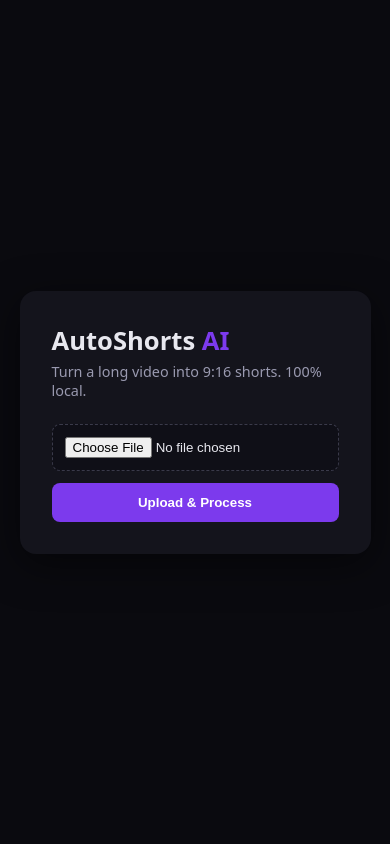
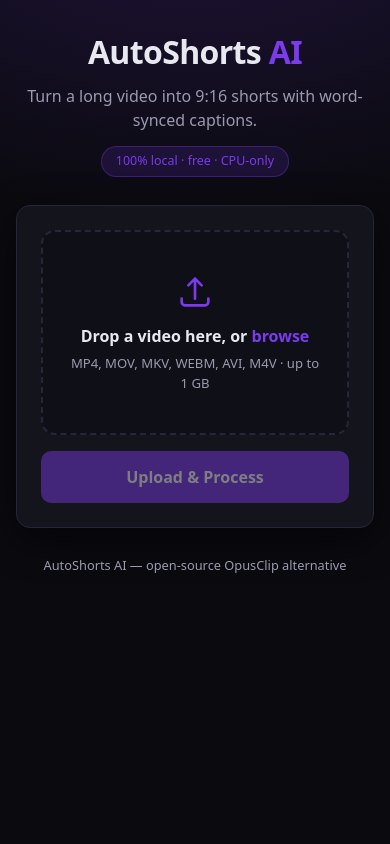
Before and after one commit to yarrbakr/Shortsmith, a Flask app: page / in a window 390 px wide. Run offline with Flask 3, Linux system fonts and the light colour scheme.

Commit message:
Phase 6: full UI, inline previews, captions viewer + MIT license
- Rebuild templates/index.html into the full UI (hero, drag-and-drop
  dropzone, staged progress chips, responsive results grid)
- static/app.js: file select (click/drag), 1s status polling, results
  cards with inline 9:16 video previews, MP4/SRT downloads, lazy caption
  viewer (SRT name derived client-side per Phase-5 carry-forward)
- static/style.css: responsive CSS-grid cards on the dark #0a0a0f/#7C3AED theme
- app.py: /download honors ?inline=1 (as_attachment=False) for inline
  playback + in-browser SRT; attachment default and traversal guard intact
- renderer.py: +faststart for web-streamable MP4 output
- Add MIT LICENSE; polish README (usage, Python 3.12 fix, license);
  RESEARCH + progress notes; log deferred in-browser audio-preview issue

Co-Authored-By: Claude Opus 4.8 <noreply@anthropic.com>

```diff
--- a/app.py
+++ b/app.py
@@ -97,7 +97,12 @@ def create_app() -> Flask:
         target = (job_dir / safe_name).resolve()
         if job_dir not in target.parents or not target.is_file():
             abort(404)
-        return send_from_directory(job_dir, safe_name, as_attachment=True)
+        # `?inline=1` serves the file without forcing a download so the UI can
+        # play clips in a <video> element and read an .srt in-browser. Werkzeug
+        # still honors HTTP range requests, so video seeking works. Default
+        # (no param) keeps the download-as-attachment behavior.
+        inline = request.args.get("inline", "").lower() in {"1", "true", "yes"}
+        return send_from_directory(job_dir, safe_name, as_attachment=not inline)
 
     @app.errorhandler(413)
     def too_large(_err):
--- a/pipeline/renderer.py
+++ b/pipeline/renderer.py
@@ -72,7 +72,10 @@ def render(video_path: Path, clip: dict, out_dir: Path) -> Path:
             codec=CONFIG.VIDEO_CODEC,
             audio_codec=CONFIG.AUDIO_CODEC,
             preset=CONFIG.RENDER_PRESET,
-            ffmpeg_params=["-crf", str(CONFIG.RENDER_CRF)],
+            # +faststart moves the moov atom to the front so browsers can stream
+            # the clip inline (and decode its audio) without first fetching the
+            # tail of the file. Harmless for downloaded playback.
+            ffmpeg_params=["-crf", str(CONFIG.RENDER_CRF), "-movflags", "+faststart"],
             threads=os.cpu_count() or 2,
             logger=None,
         )
--- a/static/app.js
+++ b/static/app.js
@@ -1,39 +1,87 @@
-// Module 1 — minimal upload + live progress polling. Full UI in Phase 6.
+// Module 6 — upload, drag-and-drop, live progress, results grid + caption viewer.
 "use strict";
 
 const form = document.getElementById("upload-form");
+const dropzone = document.getElementById("dropzone");
+const fileInput = document.getElementById("video-input");
+const dzHint = document.getElementById("dz-hint");
 const submitBtn = document.getElementById("submit-btn");
-const statusBox = document.getElementById("status");
+
+const statusCard = document.getElementById("status");
 const statusText = document.getElementById("status-text");
 const barFill = document.getElementById("bar-fill");
-const resultsList = document.getElementById("results");
+const stagesEl = document.getElementById("stages");
+
+const resultsSection = document.getElementById("results-section");
+const resultsGrid = document.getElementById("results");
+const resultsCount = document.getElementById("results-count");
+const resultsPlural = document.getElementById("results-plural");
+const resetBtn = document.getElementById("reset-btn");
+
+const DEFAULT_HINT = dzHint.innerHTML;
+// progress % at which each stage becomes active (matches the orchestrator).
+const STAGE_THRESHOLDS = { transcribe: 10, score: 40, select: 60, render: 65 };
 
 let pollTimer = null;
+let currentJobId = null;
+
+// --- File selection (click + drag-and-drop) --------------------------------
+
+fileInput.addEventListener("change", () => {
+  if (fileInput.files.length) selectFile(fileInput.files[0]);
+});
+
+["dragenter", "dragover"].forEach((evt) =>
+  dropzone.addEventListener(evt, (e) => {
+    e.preventDefault();
+    dropzone.classList.add("drag-active");
+  })
+);
+["dragleave", "drop"].forEach((evt) =>
+  dropzone.addEventListener(evt, (e) => {
+    e.preventDefault();
+    dropzone.classList.remove("drag-active");
+  })
+);
+dropzone.addEventListener("drop", (e) => {
+  const file = e.dataTransfer?.files?.[0];
+  if (!file) return;
+  fileInput.files = e.dataTransfer.files;
+  selectFile(file);
+});
+
+function selectFile(file) {
+  dzHint.textContent = `${file.name} · ${formatSize(file.size)}`;
+  submitBtn.disabled = false;
+}
+
+// --- Upload + polling ------------------------------------------------------
 
 form.addEventListener("submit", async (event) => {
   event.preventDefault();
-  const input = document.getElementById("video-input");
-  if (!input.files.length) return;
+  if (!fileInput.files.length) return;
 
   const data = new FormData();
-  data.append("video", input.files[0]);
+  data.append("video", fileInput.files[0]);
 
   setBusy(true);
-  resultsList.innerHTML = "";
-  statusBox.classList.remove("hidden");
-  render({ status: "uploading", progress: 0, message: "Uploading..." });
+  resultsSection.classList.add("hidden");
+  resultsGrid.innerHTML = "";
+  statusCard.classList.remove("hidden", "error");
+  render({ status: "uploading", progress: 0, message: "Uploading…" });
 
   try {
     const res = await fetch("/upload", { method: "POST", body: data });
     const body = await res.json();
     if (!res.ok) {
-      render({ status: "error", progress: 0, message: body.error || "Upload failed." });
+      renderError(body.error || "Upload failed.");
       setBusy(false);
       return;
     }
+    currentJobId = body.job_id;
     poll(body.job_id);
   } catch (err) {
-    render({ status: "error", progress: 0, message: "Network error: " + err });
+    renderError("Network error: " + err);
     setBusy(false);
   }
 });
@@ -48,35 +96,177 @@ function poll(jobId) {
       if (job.status === "done" || job.status === "error") {
         clearInterval(pollTimer);
         setBusy(false);
-        if (job.status === "done") showResults(job.results);
+        if (job.status === "done") showResults(jobId, job.results);
+        else renderError(job.message || "Processing failed.");
       }
     } catch (err) {
       clearInterval(pollTimer);
-      render({ status: "error", progress: 0, message: "Lost connection: " + err });
+      renderError("Lost connection: " + err);
       setBusy(false);
     }
   }, 1000);
 }
 
+// --- Rendering -------------------------------------------------------------
+
 function render(job) {
   const pct = Math.max(0, Math.min(100, job.progress || 0));
   barFill.style.width = pct + "%";
-  statusText.textContent = `[${job.status}] ${job.message || ""}`;
+  statusText.textContent = job.message || `[${job.status}]`;
+
+  // Light up the stage chips based on progress.
+  for (const chip of stagesEl.querySelectorAll(".stage")) {
+    const threshold = STAGE_THRESHOLDS[chip.dataset.stage];
+    chip.classList.toggle("active", pct >= threshold);
+  }
 }
 
-function showResults(results) {
-  resultsList.innerHTML = "";
-  (results || []).forEach((clip) => {
-    const li = document.createElement("li");
-    const link = document.createElement("a");
-    link.href = clip.url;
-    link.textContent = `Download ${clip.file}`;
-    li.appendChild(link);
-    resultsList.appendChild(li);
+function renderError(message) {
+  statusCard.classList.remove("hidden");
+  statusCard.classList.add("error");
+  statusText.textContent = message;
+  barFill.style.width = "100%";
+}
+
+function showResults(jobId, results) {
+  resultsGrid.innerHTML = "";
+  const clips = results || [];
+
+  resultsCount.textContent = clips.length;
+  resultsPlural.style.display = clips.length === 1 ? "none" : "inline";
+  resultsSection.classList.remove("hidden");
+
+  if (!clips.length) {
+    const empty = document.createElement("p");
+    empty.className = "empty-note";
+    empty.textContent = "No clips were generated for this video.";
+    resultsGrid.appendChild(empty);
+    return;
+  }
+
+  clips.forEach((clip, i) => resultsGrid.appendChild(buildCard(jobId, clip, i)));
+}
+
+function buildCard(jobId, clip, index) {
+  const srtFile = clip.file.replace(/\.mp4$/i, ".srt");
+  const srtUrl = `/download/${jobId}/${encodeURIComponent(srtFile)}`;
+  const duration = clip.end != null && clip.start != null ? clip.end - clip.start : null;
+
+  const card = document.createElement("article");
+  card.className = "clip-card";
+
+  const video = document.createElement("video");
+  video.className = "clip-video";
+  video.controls = true;
+  video.preload = "metadata";
+  video.src = `${clip.url}?inline=1`;
+  card.appendChild(video);
+
+  const body = document.createElement("div");
+  body.className = "clip-body";
+
+  const title = document.createElement("h3");
+  title.className = "clip-title";
+  title.textContent = `Clip ${index + 1}`;
+  body.appendChild(title);
+
+  const badges = document.createElement("div");
+  badges.className = "badges";
+  if (clip.start != null && clip.end != null) {
+    badges.appendChild(badge(`${formatTime(clip.start)}–${formatTime(clip.end)}`));
+  }
+  if (duration != null) badges.appendChild(badge(`${duration.toFixed(1)}s`));
+  if (clip.score != null) badges.appendChild(badge(`score ${Number(clip.score).toFixed(2)}`, "score"));
+  body.appendChild(badges);
+
+  const actions = document.createElement("div");
+  actions.className = "actions";
+  actions.appendChild(linkBtn(clip.url, "Download MP4", "primary"));
+  actions.appendChild(linkBtn(srtUrl, "Download SRT", "secondary"));
+
+  const capBtn = document.createElement("button");
+  capBtn.type = "button";
+  capBtn.className = "btn secondary";
+  capBtn.textContent = "Captions";
+  actions.appendChild(capBtn);
+  body.appendChild(actions);
+
+  const captions = document.createElement("pre");
+  captions.className = "captions hidden";
+  body.appendChild(captions);
+
+  let loaded = false;
+  capBtn.addEventListener("click", async () => {
+    captions.classList.toggle("hidden");
+    capBtn.classList.toggle("active");
+    if (loaded || captions.classList.contains("hidden")) return;
+    loaded = true;
+    captions.textContent = "Loading captions…";
+    try {
+      const res = await fetch(`${srtUrl}?inline=1`);
+      captions.textContent = res.ok ? (parseSrt(await res.text()) || "No captions for this clip.")
+                                    : "No captions for this clip.";
+    } catch {
+      captions.textContent = "Could not load captions.";
+    }
   });
+
+  card.appendChild(body);
+  return card;
+}
+
+// --- Small helpers ---------------------------------------------------------
+
+function badge(text, variant) {
+  const span = document.createElement("span");
+  span.className = "badge-chip" + (variant ? ` ${variant}` : "");
+  span.textContent = text;
+  return span;
+}
+
+function linkBtn(href, text, variant) {
+  const a = document.createElement("a");
+  a.className = `btn ${variant}`;
+  a.href = href;
+  a.textContent = text;
+  a.setAttribute("download", "");
+  return a;
+}
+
+// Strip SRT index + "00:00 --> 00:00" timing lines, keep the spoken text.
+function parseSrt(srt) {
+  return srt
+    .split(/\r?\n/)
+    .filter((line) => line.trim() && !/^\d+$/.test(line.trim()) && !line.includes("-->"))
+    .join(" ")
+    .trim();
+}
+
+function formatTime(seconds) {
+  const s = Math.max(0, Math.floor(seconds));
+  return `${String(Math.floor(s / 60)).padStart(2, "0")}:${String(s % 60).padStart(2, "0")}`;
+}
+
+function formatSize(bytes) {
+  if (bytes >= 1024 * 1024 * 1024) return (bytes / 1024 ** 3).toFixed(1) + " GB";
+  if (bytes >= 1024 * 1024) return (bytes / 1024 ** 2).toFixed(1) + " MB";
+  return (bytes / 1024).toFixed(0) + " KB";
 }
 
 function setBusy(busy) {
   submitBtn.disabled = busy;
-  submitBtn.textContent = busy ? "Processing..." : "Upload & Process";
+  submitBtn.textContent = busy ? "Processing…" : "Upload & Process";
 }
+
+resetBtn.addEventListener("click", () => {
+  clearInterval(pollTimer);
+  currentJobId = null;
+  form.reset();
+  dzHint.innerHTML = DEFAULT_HINT;
+  submitBtn.disabled = true;
+  statusCard.classList.add("hidden");
+  statusCard.classList.remove("error");
+  resultsSection.classList.add("hidden");
+  resultsGrid.innerHTML = "";
+  window.scrollTo({ top: 0, behavior: "smooth" });
+});
--- a/static/style.css
+++ b/static/style.css
@@ -1,80 +1,223 @@
-/* Module 1 — minimal styles. Full UI in Phase 6. Dark theme #0a0a0f, accent #7C3AED. */
+/* Module 6 — full responsive UI. Dark theme #0a0a0f, accent #7C3AED. */
 :root {
   --bg: #0a0a0f;
   --card: #14141c;
+  --card-2: #0f0f17;
+  --border: #26263a;
   --accent: #7c3aed;
+  --accent-soft: rgba(124, 58, 237, 0.15);
   --text: #e8e8ef;
   --muted: #9a9ab0;
+  --danger: #f0506e;
+  --radius: 14px;
 }
 
 * { box-sizing: border-box; }
 
+html { scroll-behavior: smooth; }
+
 body {
   margin: 0;
   min-height: 100vh;
-  display: flex;
-  align-items: center;
-  justify-content: center;
-  background: var(--bg);
+  background:
+    radial-gradient(900px 500px at 50% -10%, rgba(124, 58, 237, 0.18), transparent 60%),
+    var(--bg);
   color: var(--text);
-  font-family: system-ui, -apple-system, Segoe UI, Roboto, sans-serif;
+  font-family: system-ui, -apple-system, "Segoe UI", Roboto, sans-serif;
+  line-height: 1.5;
 }
 
-.card {
-  width: min(90vw, 480px);
-  padding: 2rem;
-  background: var(--card);
-  border-radius: 16px;
-  box-shadow: 0 10px 40px rgba(0, 0, 0, 0.5);
+.page {
+  width: min(92vw, 1040px);
+  margin: 0 auto;
+  padding: 2.5rem 0 3rem;
+  display: flex;
+  flex-direction: column;
+  gap: 1.75rem;
 }
 
-h1 { margin: 0 0 0.25rem; font-size: 1.6rem; }
+/* --- Hero --- */
+.hero { text-align: center; }
+.hero h1 { margin: 0; font-size: clamp(2rem, 6vw, 3rem); letter-spacing: -0.02em; }
 .accent { color: var(--accent); }
-.subtitle { margin: 0 0 1.5rem; color: var(--muted); font-size: 0.9rem; }
-
-form { display: flex; flex-direction: column; gap: 0.75rem; }
-
-input[type="file"] {
-  padding: 0.75rem;
-  border: 1px dashed #3a3a4a;
-  border-radius: 8px;
-  background: #0f0f17;
-  color: var(--text);
+.tagline { margin: 0.5rem 0 0; color: var(--muted); font-size: 1rem; }
+.badge {
+  display: inline-block;
+  margin: 0.9rem 0 0;
+  padding: 0.3rem 0.85rem;
+  font-size: 0.78rem;
+  color: var(--accent);
+  background: var(--accent-soft);
+  border: 1px solid rgba(124, 58, 237, 0.35);
+  border-radius: 999px;
 }
 
-button {
-  padding: 0.75rem 1rem;
+/* --- Cards --- */
+.card {
+  background: var(--card);
+  border: 1px solid var(--border);
+  border-radius: var(--radius);
+  padding: 1.5rem;
+  box-shadow: 0 12px 40px rgba(0, 0, 0, 0.45);
+}
+
+.upload-card form { display: flex; flex-direction: column; gap: 1rem; }
+
+/* --- Dropzone --- */
+.dropzone {
+  display: flex;
+  flex-direction: column;
+  align-items: center;
+  gap: 0.4rem;
+  padding: 2.5rem 1.25rem;
+  text-align: center;
+  border: 2px dashed var(--border);
+  border-radius: var(--radius);
+  background: var(--card-2);
+  cursor: pointer;
+  transition: border-color 0.2s ease, background 0.2s ease;
+}
+.dropzone:hover { border-color: var(--accent); }
+.dropzone.drag-active {
+  border-color: var(--accent);
+  background: var(--accent-soft);
+}
+.dz-icon {
+  width: 40px; height: 40px;
+  fill: none; stroke: var(--accent); stroke-width: 1.6;
+  stroke-linecap: round; stroke-linejoin: round;
+}
+.dz-title { margin: 0.35rem 0 0; font-weight: 600; }
+.dz-hint { margin: 0; font-size: 0.82rem; color: var(--muted); word-break: break-word; }
+
+/* --- Buttons --- */
+button, .btn {
+  font: inherit;
+  font-weight: 600;
   border: none;
-  border-radius: 8px;
+  border-radius: 10px;
+  cursor: pointer;
+  text-decoration: none;
+  text-align: center;
+}
+#submit-btn {
+  padding: 0.85rem 1rem;
   background: var(--accent);
-  color: white;
-  font-weight: 600;
-  cursor: pointer;
+  color: #fff;
+  font-size: 1rem;
 }
-button:disabled { opacity: 0.6; cursor: default; }
+#submit-btn:disabled { opacity: 0.45; cursor: not-allowed; }
 
-.status { margin-top: 1.5rem; }
-.hidden { display: none; }
+.btn { padding: 0.55rem 0.85rem; font-size: 0.85rem; display: inline-block; }
+.btn.primary { background: var(--accent); color: #fff; }
+.btn.secondary {
+  background: transparent;
+  color: var(--text);
+  border: 1px solid var(--border);
+}
+.btn.secondary.active { border-color: var(--accent); color: var(--accent); }
 
-.bar {
-  height: 10px;
-  background: #0f0f17;
-  border-radius: 6px;
+.ghost-btn {
+  align-self: center;
+  margin-top: 1.5rem;
+  padding: 0.6rem 1.2rem;
+  background: transparent;
+  color: var(--muted);
+  border: 1px solid var(--border);
+}
+.ghost-btn:hover { color: var(--text); border-color: var(--accent); }
+
+/* --- Status / progress --- */
+.status-card { display: flex; flex-direction: column; gap: 0.9rem; }
+.stages { display: flex; flex-wrap: wrap; gap: 0.5rem; }
+.stage {
+  padding: 0.3rem 0.7rem;
+  font-size: 0.75rem;
+  color: var(--muted);
+  background: var(--card-2);
+  border: 1px solid var(--border);
+  border-radius: 999px;
+  transition: all 0.25s ease;
+}
+.stage.active {
+  color: #fff;
+  background: var(--accent);
+  border-color: var(--accent);
+}
+.bar { height: 10px; background: var(--card-2); border-radius: 6px; overflow: hidden; }
+.bar-fill {
+  height: 100%; width: 0;
+  background: linear-gradient(90deg, var(--accent), #a472f5);
+  transition: width 0.3s ease;
+}
+.status-text { margin: 0; font-size: 0.88rem; color: var(--muted); word-break: break-word; }
+.status-card.error { border-color: var(--danger); }
+.status-card.error .status-text { color: var(--danger); }
+.status-card.error .bar-fill { background: var(--danger); }
+
+/* --- Results grid --- */
+.results-section { display: flex; flex-direction: column; }
+.results-heading { margin: 0 0 1rem; font-size: 1.25rem; }
+.results-grid {
+  display: grid;
+  grid-template-columns: repeat(auto-fill, minmax(240px, 1fr));
+  gap: 1.25rem;
+}
+.empty-note { color: var(--muted); }
+
+.clip-card {
+  display: flex;
+  flex-direction: column;
+  background: var(--card);
+  border: 1px solid var(--border);
+  border-radius: var(--radius);
   overflow: hidden;
 }
-.bar-fill {
-  height: 100%;
-  width: 0;
-  background: var(--accent);
-  transition: width 0.3s ease;
+.clip-video {
+  width: 100%;
+  aspect-ratio: 9 / 16;
+  background: #000;
+  display: block;
+  object-fit: contain;
+}
+.clip-body { padding: 0.9rem; display: flex; flex-direction: column; gap: 0.7rem; }
+.clip-title { margin: 0; font-size: 1rem; }
+
+.badges { display: flex; flex-wrap: wrap; gap: 0.4rem; }
+.badge-chip {
+  padding: 0.2rem 0.55rem;
+  font-size: 0.72rem;
+  color: var(--muted);
+  background: var(--card-2);
+  border: 1px solid var(--border);
+  border-radius: 6px;
+}
+.badge-chip.score { color: var(--accent); border-color: rgba(124, 58, 237, 0.4); }
+
+.actions { display: flex; flex-wrap: wrap; gap: 0.5rem; }
+
+.captions {
+  margin: 0;
+  max-height: 160px;
+  overflow-y: auto;
+  padding: 0.7rem;
+  font-size: 0.8rem;
+  line-height: 1.45;
+  color: var(--text);
+  white-space: pre-wrap;
+  word-break: break-word;
+  background: var(--card-2);
+  border: 1px solid var(--border);
+  border-radius: 8px;
 }
 
-.status-text {
-  margin: 0.6rem 0 0;
-  font-size: 0.85rem;
-  color: var(--muted);
-  word-break: break-word;
+.hidden { display: none !important; }
+
+/* --- Footer --- */
+.footer { text-align: center; font-size: 0.8rem; color: var(--muted); }
+
+@media (max-width: 540px) {
+  .page { padding: 1.75rem 0 2.5rem; }
+  .results-grid { grid-template-columns: 1fr; }
+  .clip-video { max-height: 70vh; }
 }
-
-.results { margin: 0.75rem 0 0; padding-left: 1.1rem; }
-.results a { color: var(--accent); }
--- a/templates/index.html
+++ b/templates/index.html
@@ -1,28 +1,61 @@
-<!-- Module 1 — minimal upload + progress page. Full UI arrives in Phase 6. -->
+<!-- Module 6 — full UI: upload, live progress, results grid with inline previews. -->
 <!DOCTYPE html>
 <html lang="en">
 <head>
   <meta charset="UTF-8" />
   <meta name="viewport" content="width=device-width, initial-scale=1.0" />
-  <title>AutoShorts AI</title>
+  <title>AutoShorts AI — local video → 9:16 shorts</title>
   <link rel="stylesheet" href="{{ url_for('static', filename='style.css') }}" />
 </head>
 <body>
-  <main class="card">
+  <div class="page">
+    <header class="hero">
       <h1>AutoShorts <span class="accent">AI</span></h1>
-    <p class="subtitle">Turn a long video into 9:16 shorts. 100% local.</p>
+      <p class="tagline">Turn a long video into 9:16 shorts with word-synced captions.</p>
+      <p class="badge">100% local · free · CPU-only</p>
+    </header>
 
+    <main>
+      <!-- Upload card -->
+      <section class="card upload-card" id="upload-card">
         <form id="upload-form">
-      <input type="file" id="video-input" name="video" accept="video/*" required />
-      <button type="submit" id="submit-btn">Upload &amp; Process</button>
+          <label id="dropzone" class="dropzone" for="video-input">
+            <input type="file" id="video-input" name="video" accept="video/*" hidden />
+            <svg class="dz-icon" viewBox="0 0 24 24" aria-hidden="true">
+              <path d="M12 16V4m0 0L8 8m4-4 4 4" />
+              <path d="M4 16v2a2 2 0 0 0 2 2h12a2 2 0 0 0 2-2v-2" />
+            </svg>
+            <p class="dz-title">Drop a video here, or <span class="accent">browse</span></p>
+            <p class="dz-hint" id="dz-hint">MP4, MOV, MKV, WEBM, AVI, M4V · up to 1&nbsp;GB</p>
+          </label>
+          <button type="submit" id="submit-btn" disabled>Upload &amp; Process</button>
         </form>
+      </section>
 
-    <section id="status" class="status hidden">
+      <!-- Progress panel -->
+      <section class="card status-card hidden" id="status">
+        <div class="stages" id="stages">
+          <span class="stage" data-stage="transcribe">Transcribe</span>
+          <span class="stage" data-stage="score">Score</span>
+          <span class="stage" data-stage="select">Select</span>
+          <span class="stage" data-stage="render">Render</span>
+        </div>
         <div class="bar"><div id="bar-fill" class="bar-fill"></div></div>
         <p id="status-text" class="status-text"></p>
-      <ul id="results" class="results"></ul>
+      </section>
+
+      <!-- Results -->
+      <section class="results-section hidden" id="results-section">
+        <h2 class="results-heading"><span id="results-count">0</span> short<span id="results-plural">s</span> ready</h2>
+        <div id="results" class="results-grid"></div>
+        <button type="button" id="reset-btn" class="ghost-btn">Process another video</button>
       </section>
     </main>
+
+    <footer class="footer">
+      <span>AutoShorts AI — open-source OpusClip alternative</span>
+    </footer>
+  </div>
 
   <script src="{{ url_for('static', filename='app.js') }}"></script>
 </body>
```
Also changed, not shown: RESEARCH.md (+18 -0 lines), progress.md (+62 -9 lines), README.md, 1 other file. Lines whose indentation alone changed are shown as unchanged.
